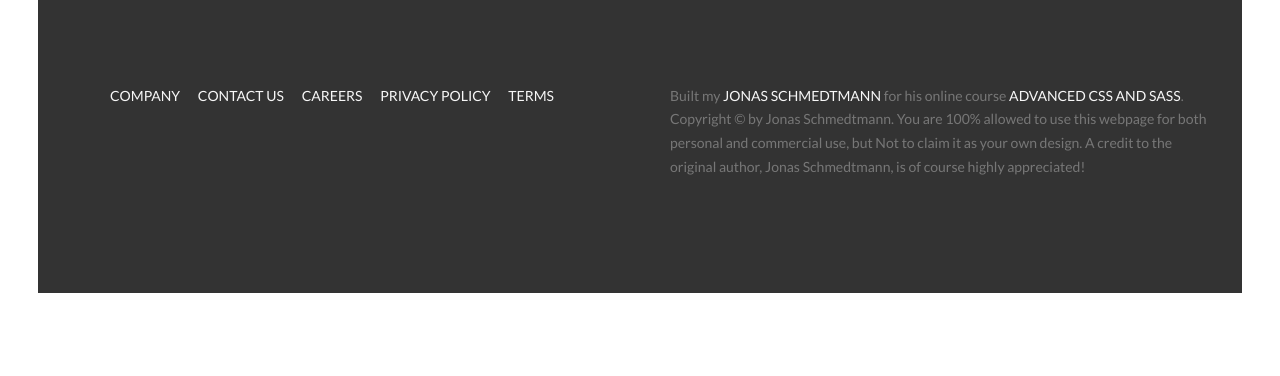
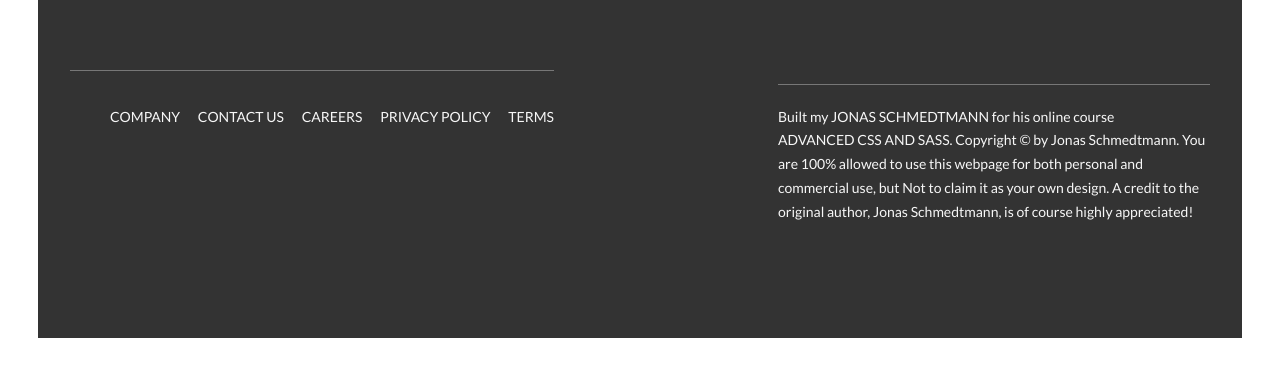
Before and after one commit to simozan/starter, a website: page index.html in a window 1280 px wide. Shown: the part 5752-6128 px from the top of the page. Before the commit the page ends 6083 px from the top, so only its background shows below. Drawn offline with Linux system fonts and the light colour scheme.

Commit message:
end of footer

```diff
--- a/index.html
+++ b/index.html
@@ -312,7 +312,7 @@
                 </div>
             </div>
             <div class="col-1-of-2">
-                <p class="footer_copyright">
+                <p class="footer__copyright">
                     Built my <a href="#" class="footer__link">Jonas Schmedtmann</a> for his online course <a href="#" class="footer__link">Advanced CSS and Sass</a>. Copyright &copy; by Jonas Schmedtmann. You are 100% allowed to use this webpage for both personal and commercial use, but Not to claim it as your own design. A credit to the original author, Jonas Schmedtmann, is of course highly appreciated!
                 </p>
             </div>
--- a/sass/layout/_footer.scss
+++ b/sass/layout/_footer.scss
@@ -2,6 +2,7 @@
   background-color: $color-grey-dark-3;
   padding: 10rem 0;
   font-size: 1.4rem;
+  color: $color-grey-light-1;
 
   &__logo-box {
     text-align: center;
@@ -14,6 +15,9 @@
   }
 
   &__navigation {
+    border-top: 1px solid $color-grey-dark;
+    padding-top: 2rem;
+    display: inline-block;
   }
 
   &__list {
@@ -31,6 +35,7 @@
     &:link,
     &:visited{
         color: $color-grey-light-1;
+        background-color: $color-grey-dark-3;
         text-decoration: none;
         text-transform: uppercase;
         display: inline-block;
@@ -38,6 +43,14 @@
     &:hover,
     &:active{
         color: $color-primary;
+        box-shadow: 0 1rem 2rem rgba($color-black, .4);
+        transform: rotate(5deg) scale(1.3);
     }
   }
+  &__copyright{
+    border-top: 1px solid $color-grey-dark;
+    padding-top: 2rem;
+    width: 80%;
+    float: right;
+  }
 }
```
Also changed, not shown: css/style.css.
